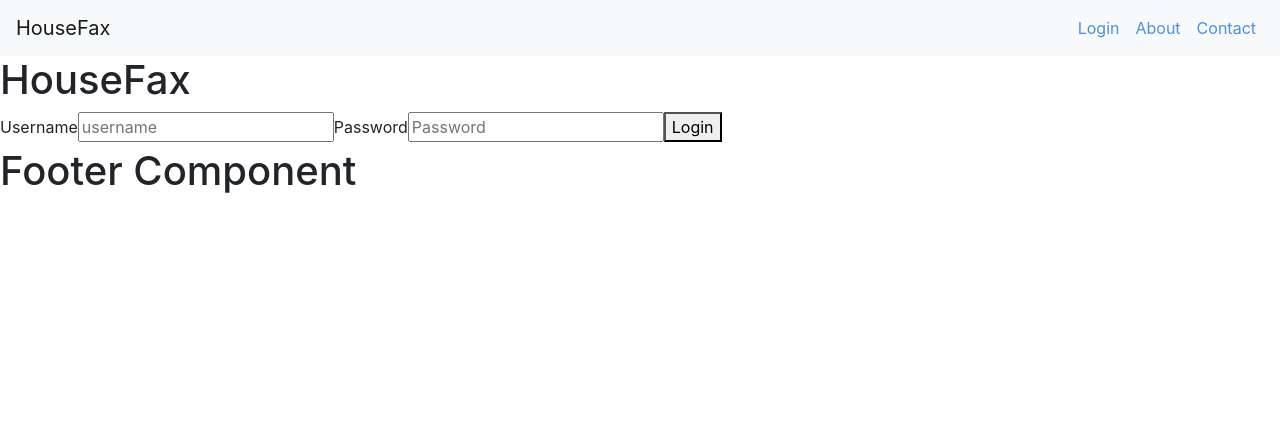
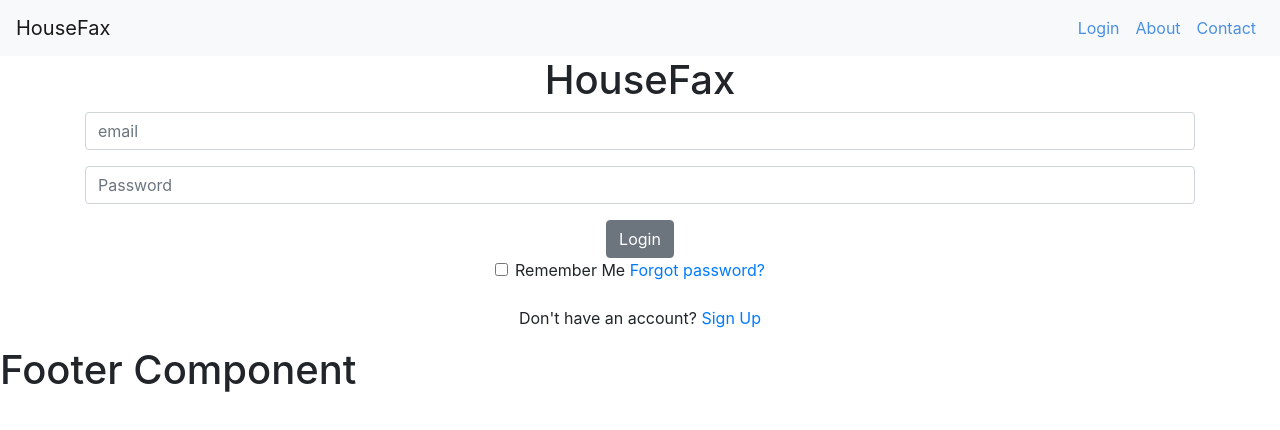
Before and after one commit to TraceLarson/HouseFax, a React (Create React App) app in the folder client/: page /Login in a window 1280 px wide. Shown: the top 430 px of the page. Built offline with nearby package versions, Linux system fonts and the light colour scheme.

Commit message:
imported reactstrap components, created remember me checkbox, forgot password link, and sign up paragraph. Changed input username to email, hid labels. Added container for form

```diff
--- a/client/src/components/LoginForm.js
+++ b/client/src/components/LoginForm.js
@@ -1,19 +1,38 @@
 import React, {Component} from 'react';
+import {
+	Container,
+	Button,
+	Form,
+	FormGroup,
+	Label,
+	Input,
+} from 'reactstrap'
 
 
 class LoginForm extends Component {
 	render() {
 		return (
-			<div>
+			<Container className={'text-center'}>
 				<h1>HouseFax</h1>
-				<form action={''} method={'POST'}>
-					<label htmlFor={'username'}>Username</label>
-					<input name={'username'} type={'text'} placeholder={'username'}/>
-					<label htmlFor={'password'}>Password</label>
-					<input name={'password'} type={'password'} placeholder={'Password'}/>
-					<button type={'submit'}>Login</button>
-				</form>
-			</div>
+				<Form action={''} method={'POST'}>
+					<FormGroup>
+						<Label className={'d-none'} htmlFor={'email'}>Email</Label>
+						<Input name={'email'} type={'email'} placeholder={'email'}/>
+					</FormGroup>
+					<FormGroup>
+						<Label className={'d-none'} htmlFor={'password'}>Password</Label>
+						<Input name={'password'} type={'password'} placeholder={'Password'}/>
+					</FormGroup>
+					<Button type={'submit'}>Login</Button>
+					<FormGroup>
+						<Label>
+							<Input type={'checkbox'} name={'rememberCheck'}/>
+							Remember Me <a href={'#'}>Forgot password?</a>
+						</Label>
+					</FormGroup>
+				</Form>
+				<p>Don't have an account?  <a href={'/Register'}>Sign Up</a> </p>
+			</Container>
 		);
 	}
 }
```
